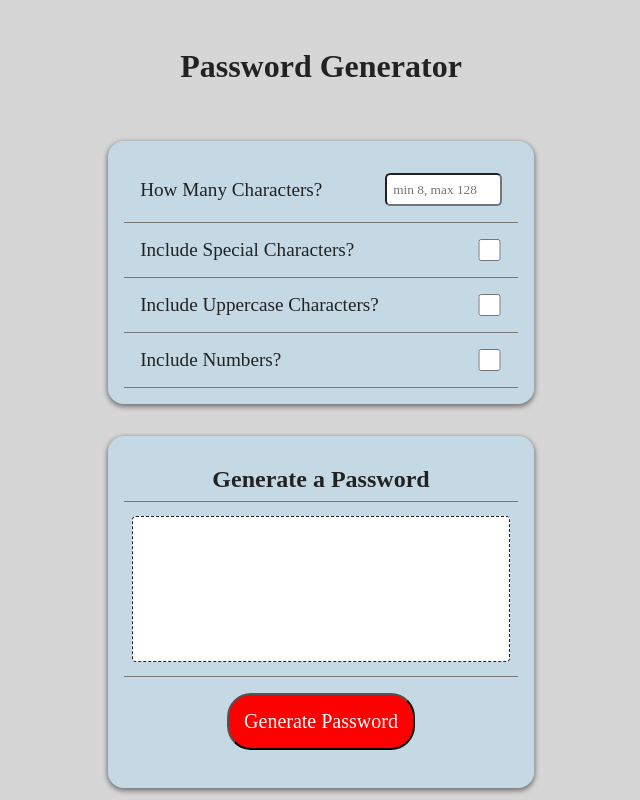
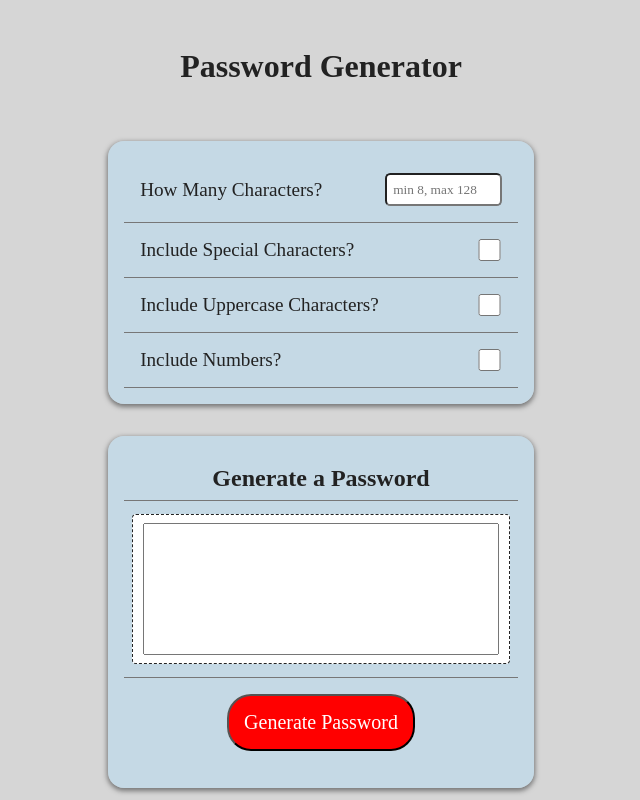
Before and after one commit to BreakfastSandwich/Secure-Yo-Self, a plain HTML site: page index.html in a window 1280 px wide. Shown: the whole page, without its empty margins (319-959 px from the left). Drawn offline with Linux system fonts and the light colour scheme.

Commit message:
added html & css for password return field

```diff
--- a/assets.css/style.css
+++ b/assets.css/style.css
@@ -117,12 +117,20 @@ header{
 
 .generator-return{
     min-height: 8rem;
-    background-color: white;
+    background-color: rgb(255, 255, 255);
     border: 1px dashed var(--darkgrey);
     padding: .5rem;
     margin: .5rem;
     border-radius: .25rem;
     font-family: var(--font);
+    display: flex;
+    align-content: center;
+    justify-content: center;
+}
+
+#Password{
+    width: 22rem;
+    height: 8rem;
 }
 
 .generator-footer{
--- a/index.html
+++ b/index.html
@@ -34,7 +34,7 @@
     <div class="generator-box">
         <div class="generator-header">Generate a Password</div>
         <div class="generator-return">
-            <!-- <textarea name="generator-return" id="generatorReturn" cols="30" rows="10"></textarea> -->
+            <input type="text" name="Password" id="Password" >
         </div>
         <div class="generator-footer">
             <button>
```
